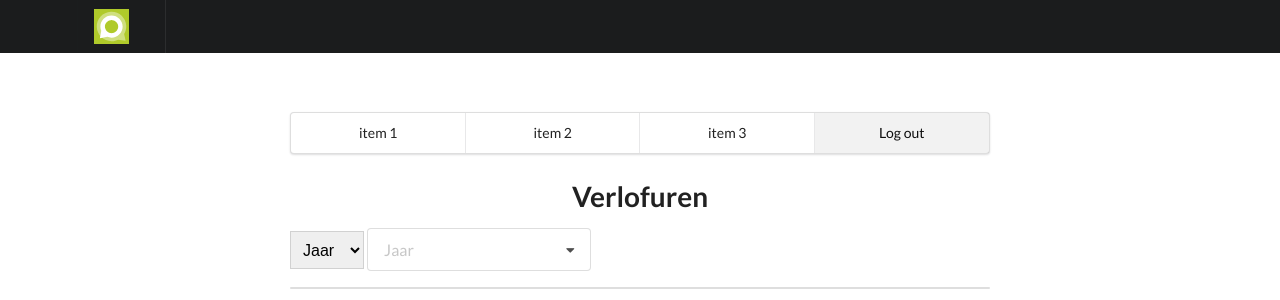
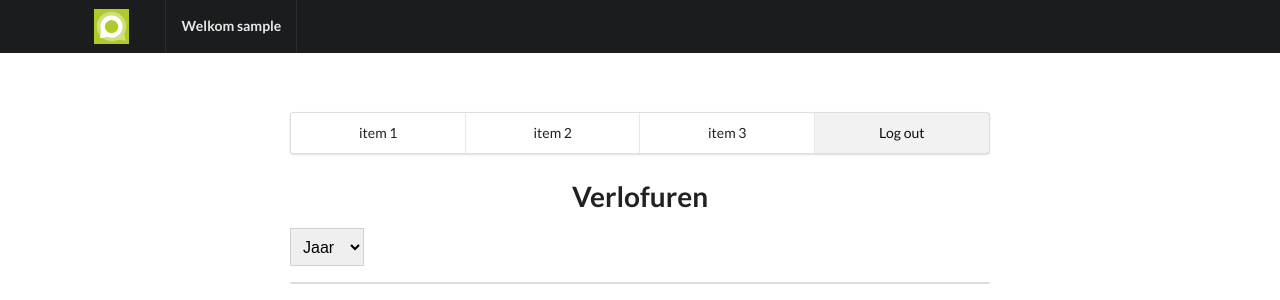
Before and after one commit to Owello/verlof_uren, a Django app: page /entitlementlist/ in a window 1280 px wide. Shown: the top 300 px of the page. Run offline with Django 3.2, Linux system fonts and the light colour scheme; the visitor is signed in with stand-in values (Sample User, id 1); data that the repository does not hold is empty; some libraries are stand-ins or nearby versions.

Commit message:
Login status message added to website header

```diff
--- a/registration/templates/registration/entitlementlist.html
+++ b/registration/templates/registration/entitlementlist.html
@@ -16,17 +16,6 @@
         </select>
     </label>
 
-
-    {#    example of a dropdown Menu.#}
-    <div class="ui selection dropdown">
-        <input type="hidden" name="jaar">
-        <i class="dropdown icon"></i>
-        <div class="default text">Jaar</div>
-        <div class="menu">
-            <div class="item" data-value="1">Male</div>
-            <div class="item" data-value="0">Female</div>
-        </div>
-    </div>
 
 {#    example of a table for the entitlement#}
     <table class="ui definition table">
--- a/registration/templates/registration/home.html
+++ b/registration/templates/registration/home.html
@@ -6,7 +6,7 @@
 
 {% block content %}
 
-    <h1 align='center'>De Yellenge Verlof Uren Website :D></h1>
+    <h1 align='center'>De Yellenge Verlof Uren Website :D</h1>
 
     <a class="massive fluid ui green basic button" href="{% url 'entitlement_list' %}?next=/"><i class ="icon user"></i>
             Verlofoverzicht
--- a/templates/base.html
+++ b/templates/base.html
@@ -42,6 +42,13 @@
         <a href="#" class="header item">
             <img class="logo" src="{% static 'Yellenge_logo_no_gradient.svg' %}" alt=""/>
         </a>
+        <div class="header item">
+            {% if user.is_authenticated %}
+                <p> Welkom {{ request.user.username }} </p>
+            {% else %}
+                <p> Niet ingelogd </p>
+            {% endif %}
+        </div>
     </div>
 </div>
 
```
